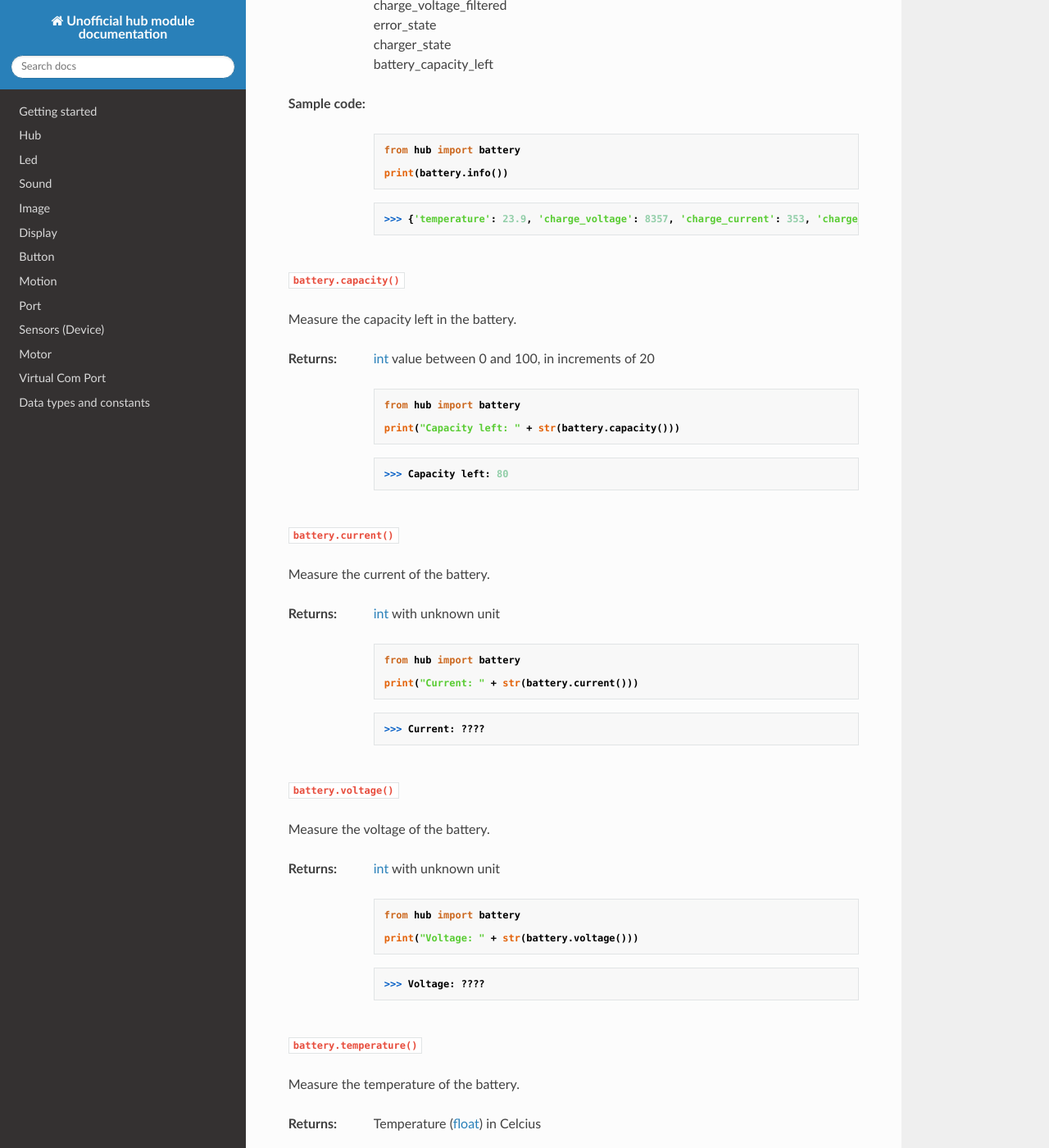
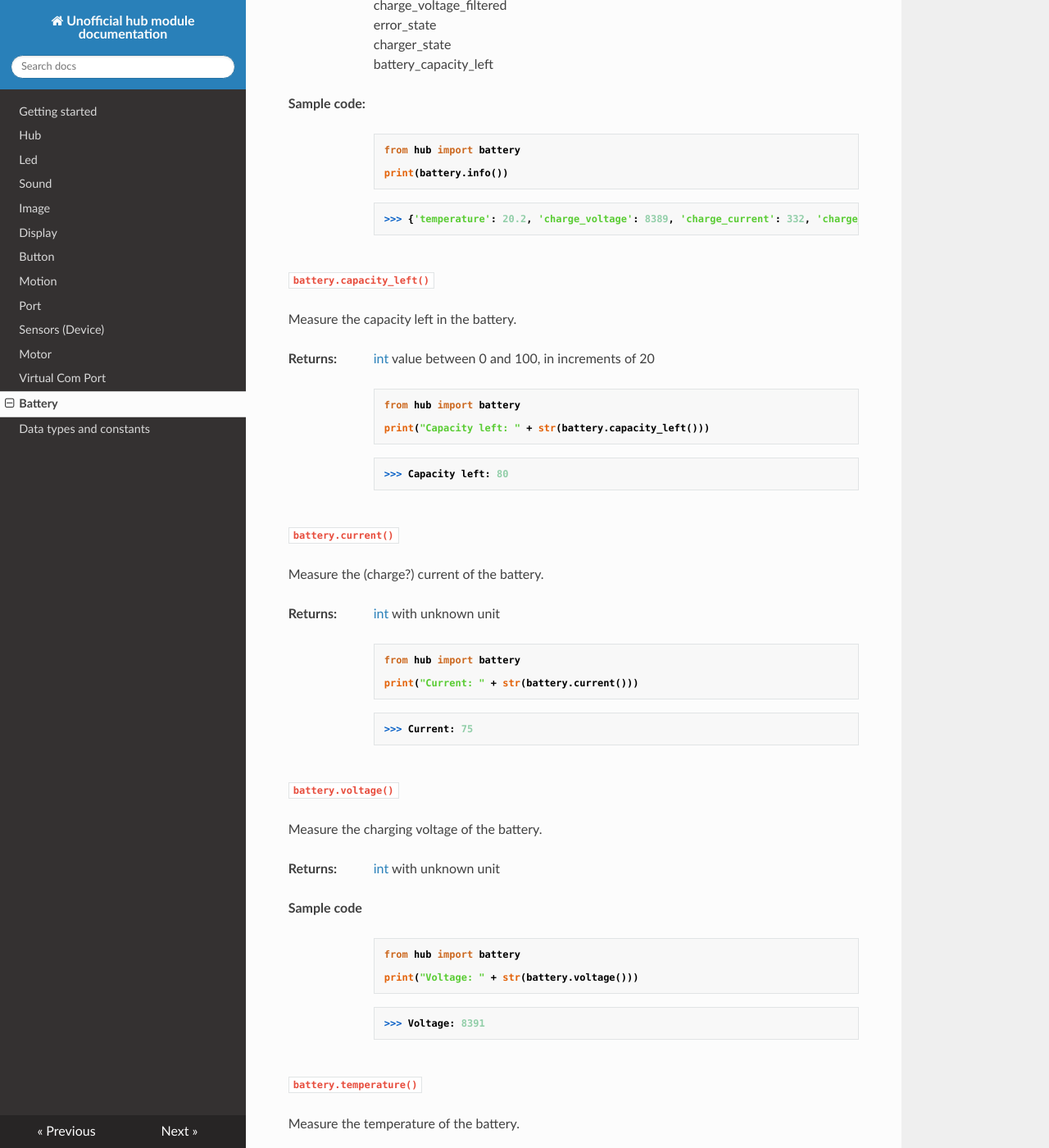
Before and after one commit to NStrijbosch/hub-module-notes, an MkDocs documentation site: the page built from docs/battery.md, in a window 1280 px wide and 1400 px high, scrolled down 323 px. Shown: the whole window at 82% size. Built offline with MkDocs 1.6.1, drawn with Linux system fonts in a browser that asks for light colours; nearby versions of some CDN libraries; some of the changed text lies outside the part shown.

Commit message:
tested battery

````diff
--- a/docs/battery.md
+++ b/docs/battery.md
@@ -25,12 +25,12 @@ print(battery.info())
 ```
 
 ``` python
->>> {'temperature': 23.9, 'charge_voltage': 8357, 'charge_current': 353, 'charge_voltage_filtered': 8352, 'error_state': [0], 'charger_state': 1, 'battery_capacity_left': 100}
+>>> {'temperature': 20.2, 'charge_voltage': 8389, 'charge_current': 332, 'charge_voltage_filtered': 8359, 'error_state': [0], 'charger_state': 1, 'battery_capacity_left': 100}
 ```
 
-## capacity()
+## capacity_left()
 
-`battery.capacity()`
+`battery.capacity_left()`
 
 Measure the capacity left in the battery.
 
@@ -41,7 +41,7 @@ __Returns:__
 ``` python
 from hub import battery
 
-print("Capacity left: " + str(battery.capacity()))
+print("Capacity left: " + str(battery.capacity_left()))
 ```
 
 ``` python
@@ -52,7 +52,7 @@ print("Capacity left: " + str(battery.capacity()))
 
 `battery.current()`
 
-Measure the current of the battery.
+Measure the (charge?) current of the battery.
 
 __Returns:__
 
@@ -65,18 +65,20 @@ print("Current: " + str(battery.current()))
 ```
 
 ``` python
->>> Current: ????
+>>> Current: 75
 ```
 
 ## voltage()
 
 `battery.voltage()`
 
-Measure the voltage of the battery.
+Measure the charging voltage of the battery.
 
 __Returns:__
 
 *  [int](data_types.md#int) with unknown unit
+
+__Sample code__
 
 ``` python
 from hub import battery
@@ -85,7 +87,7 @@ print("Voltage: " + str(battery.voltage()))
 ```
 
 ``` python
->>> Voltage: ????
+>>> Voltage: 8391
 ```
 
 ## temperature()
@@ -117,6 +119,8 @@ Check if a charger is plugged into the hub.
 __Returns:__
 
 *  [bool](data_types.md#bool): 'True' if charger detected, 'False' if charger not detected.
+
+__Sample code:__
 
 ``` python
 from hub import battery
--- a/mkdocs.yml
+++ b/mkdocs.yml
@@ -12,8 +12,9 @@ nav:
     - Sensors (Device): 'sensors.md'
     - Motor: 'motors.md'
     - Virtual Com Port: 'VCP.md'
+    - Battery: 'battery.md'
     - Data types and constants: 'data_types.md'
-#  - Battery: 'battery.md'
+
 #   - Bluetooth: 'bluetooth.md'
 #   - Config: 'config.md'
 #   - supervision: 'supervision.md'
````
Also changed, not shown: other parts of docs/battery.md (+1 -1 lines).
